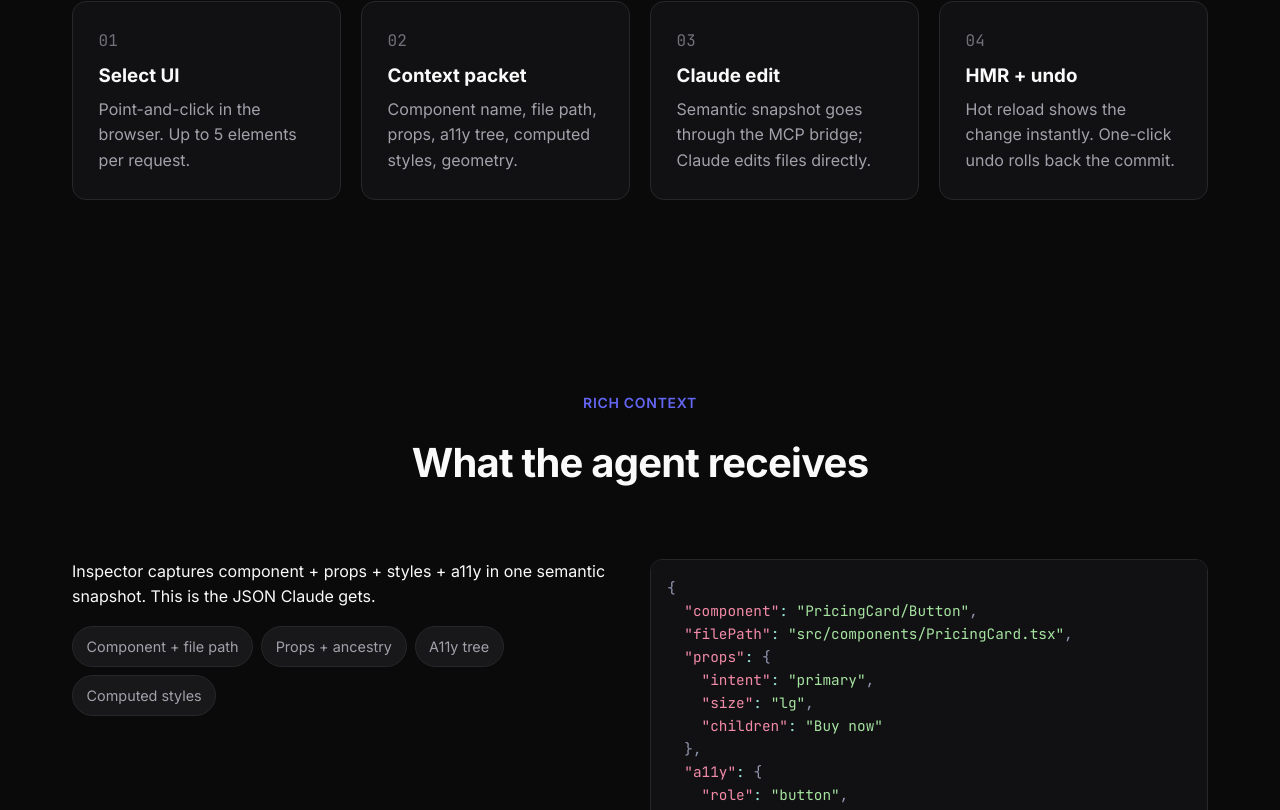
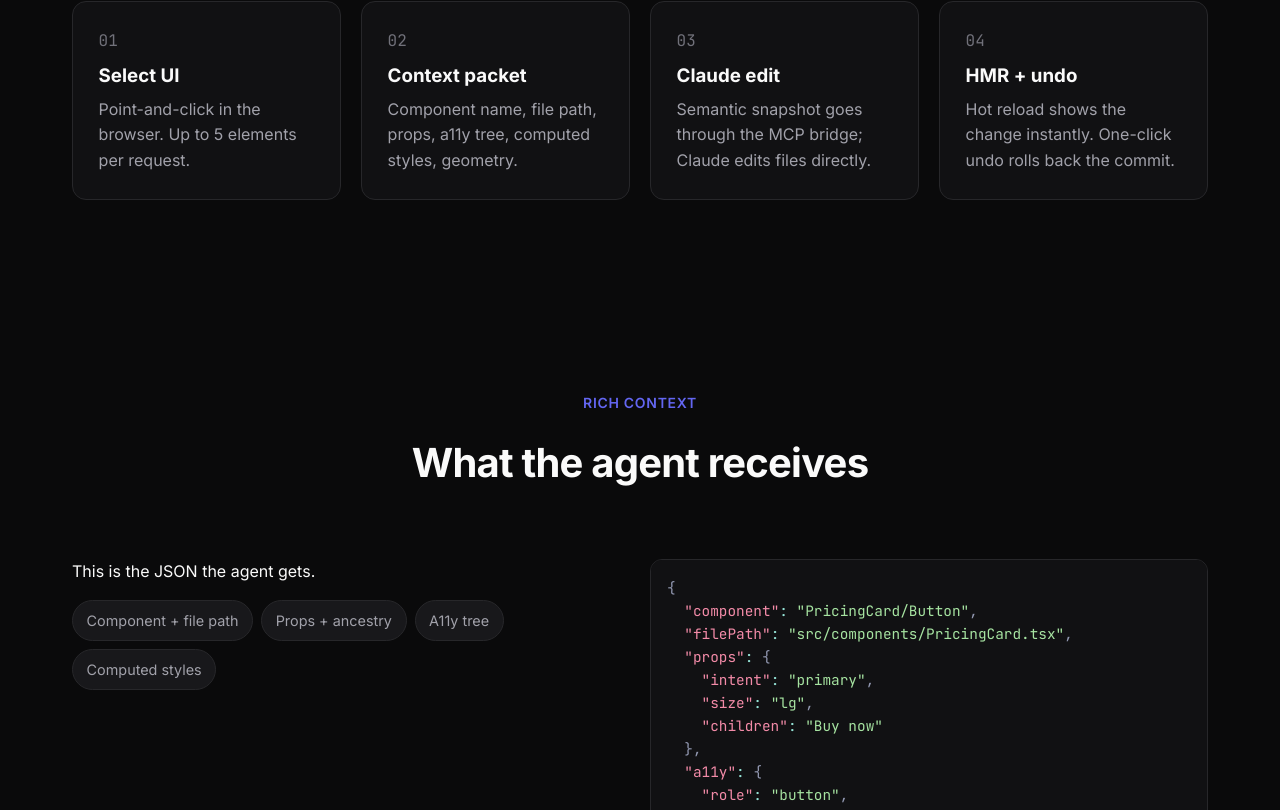
Before and after one commit to donutboyband/eyeglass_site, a React (Vite) app: page / in a window 1280 px wide. Shown: the part 2184-2994 px from the top of the page. Built offline with nearby package versions, Linux system fonts and the light colour scheme.

Commit message:
[eyeglass:eyeglass-1770674983030-kwolwq1] Done! Description updated.

```diff
--- a/src/components/PayloadSection.tsx
+++ b/src/components/PayloadSection.tsx
@@ -22,8 +22,7 @@ export function PayloadSection({ payload }: Props) {
       <div className="payload-grid">
         <div className="payload-text">
           <p>
-            Inspector captures component + props + styles + a11y in one
-            semantic snapshot. This is the JSON Claude gets.
+            This is the JSON the agent gets.
           </p>
           <div className="chips">
             <span className="chip">Component + file path</span>
```
Also changed, not shown: 1 other file (tests, documents, lock files or other folders).
